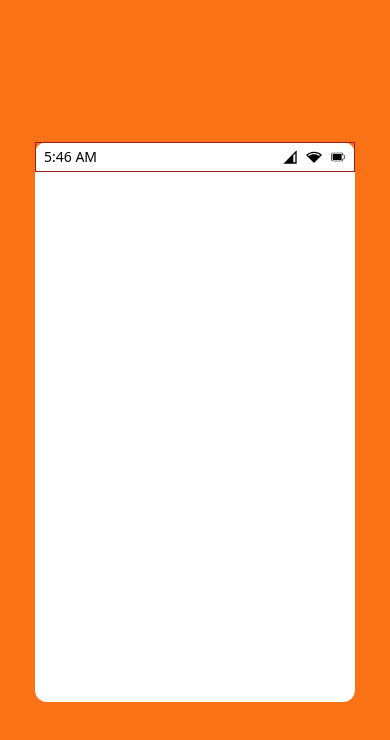
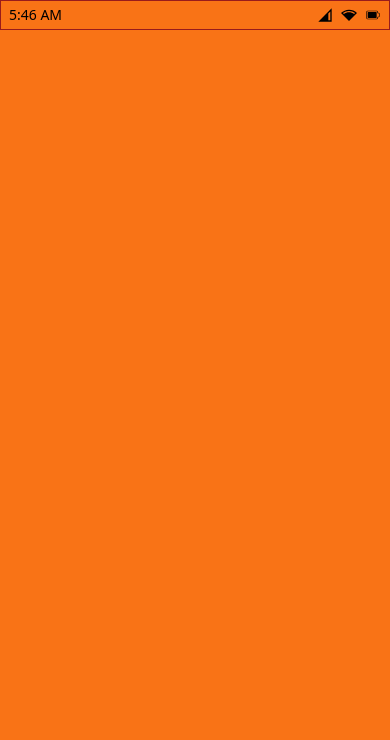
Before and after one commit to shubhamrawat0269/insta-stories-feed, a React (Vite) app: page / in a window 390 px wide. Shown: the top 740 px of the page. Built offline with nearby package versions, Linux system fonts and the light colour scheme.

Commit message:
Only mobile not desktop feature added

```diff
--- a/src/App.jsx
+++ b/src/App.jsx
@@ -3,12 +3,10 @@ import { Header } from "./components/composure";
 function App() {
   return (
     <>
-      <div className="bg-orange-500 w-screen h-screen grid place-content-center md:hidden">
-        <div className="bg-white w-[20rem] h-[35rem] rounded-xl">
-          <Header />
-        </div>
+      <div className="bg-orange-500 w-screen h-screen sm:hidden">
+        <Header />
       </div>
-      <div className="hidden md:block">
+      <div className="hidden sm:block">
         <p>kindly switch to mobile version</p>
       </div>
     </>
```
